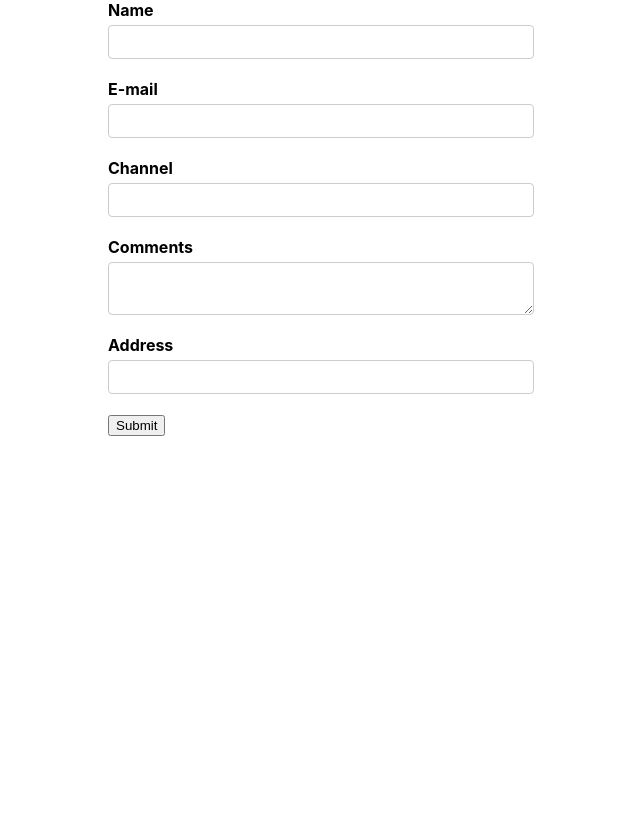
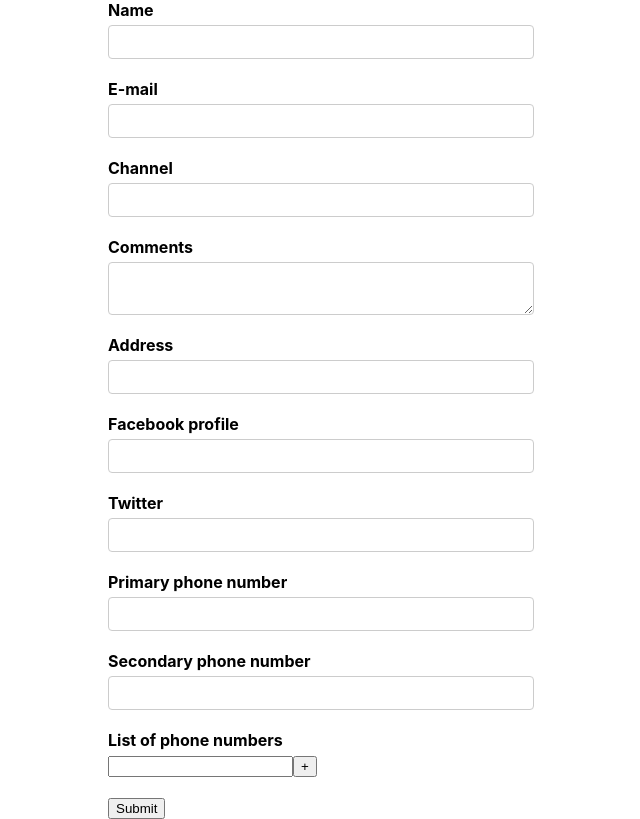
Before and after one commit to lslozano/formik-practice, a React (Create React App) app: page / in a window 1280 px wide. Shown: the whole page, without its empty margins (319-959 px from the left). Built offline with nearby package versions, Linux system fonts and the light colour scheme.

Commit message:
Use of FieldArray component and render Field components dynamically

```diff
--- a/src/components/YoutubeForm.js
+++ b/src/components/YoutubeForm.js
@@ -1,5 +1,5 @@
 import React from "react";
-import { Formik, Form, Field, ErrorMessage } from "formik";
+import { Formik, Form, Field, ErrorMessage, FieldArray } from "formik";
 import * as Yup from "yup";
 
 import TextError from './TextError';
@@ -10,6 +10,12 @@
   channel: '',
   comments: '',
   address: '',
+  social: {
+    facebook: '',
+    twitter: '',
+  },
+  phoneNumber: ['', ''],
+  phNumbers: [''],
 };
 
 const onSubmit = (values) => {
@@ -51,30 +57,73 @@
           <label htmlFor='channel'>Channel</label>
           <Field type='text' id='channel' name='channel' />
 
-          <ErrorMessage name='channel' />
+          <ErrorMessage name='channel' component={TextError}/>
         </div>
 
         <div className='form-control'>
           <label htmlFor='comments'>Comments</label>
           <Field as='textarea' id='comments' name='comments' />
 
-          <ErrorMessage name='comments' />
+          <ErrorMessage name='comments' component={TextError}/>
         </div>
 
         <div className='form-control'>
           <label htmlFor='address'>Address</label>
           <Field name='address'>
             {props => {
-                const { field, meta } = props;
+                const { field } = props;
                 return (
                   <div>
                     <input type='text' id='address' {...field}/>
-                    {meta.touched && meta.error ? <div>{meta.error}</div> : null}
+                    <ErrorMessage name='address' component={TextError} />
                   </div>
                 )
               }
             }
           </Field>
+        </div>
+
+        <div className='form-control'>
+          <label htmlFor='facebook'>Facebook profile</label>
+          <Field type='text' id='address' name='social.facebook' />
+        </div>
+
+        <div className='form-control'>
+          <label htmlFor='twitter'>Twitter</label>
+          <Field type='text' id='twitter' name='social.twitter' />
+        </div>
+
+        <div className='form-control'>
+          <label htmlFor='primaryPh'>Primary phone number</label>
+          <Field type='text' id='primaryPh' name='phoneNumber[0]' />
+        </div>
+
+        <div className='form-control'>
+          <label htmlFor='secondaryPh'>Secondary phone number</label>
+          <Field type='text' id='secondaryPh' name='phoneNumber[1]' />
+        </div>
+
+        <div className='form-control'>
+          <label>List of phone numbers</label>
+          <FieldArray name='phNumbers'>
+            {fieldArrayProps => {
+              const { push, remove, form: { values: { phNumbers }} } = fieldArrayProps;
+              return (
+                <div>
+                  {phNumbers.map((phNumber, index) => {
+                    return (
+                      <div key={index}>
+                        <Field name={`phNumbers[${index}]`} />
+                        {index > 0 && <button type='button'onClick={() => remove(index)}>-</button>}
+                        <button type='button'onClick={() => push('')}>+</button>
+                      </div>
+                    )
+                  })
+                  }
+                </div>
+              )
+            }}
+          </FieldArray>
         </div>
 
         <button type='submit'>Submit</button>
```
